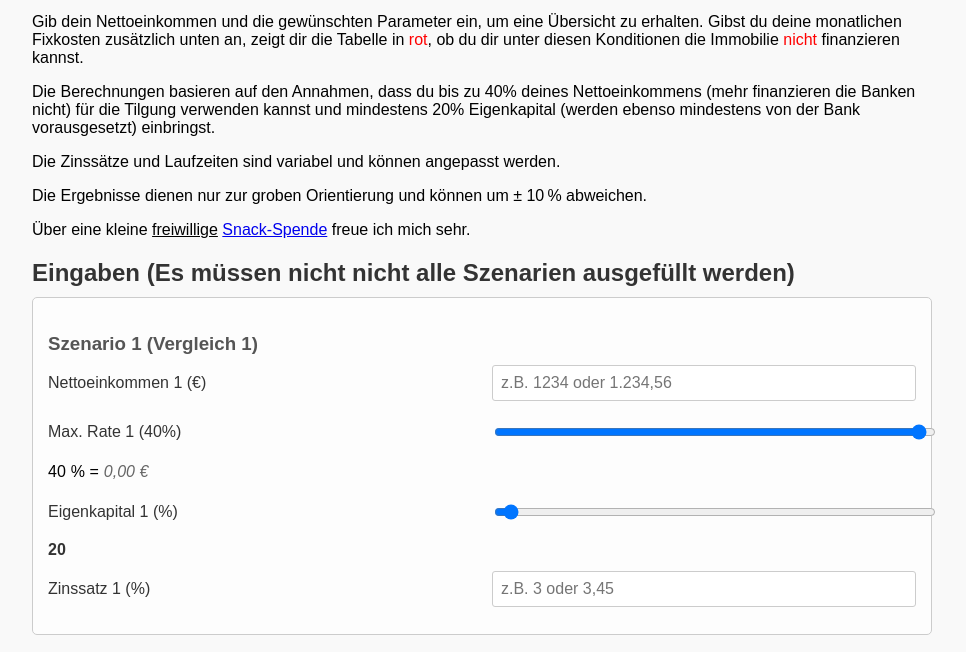
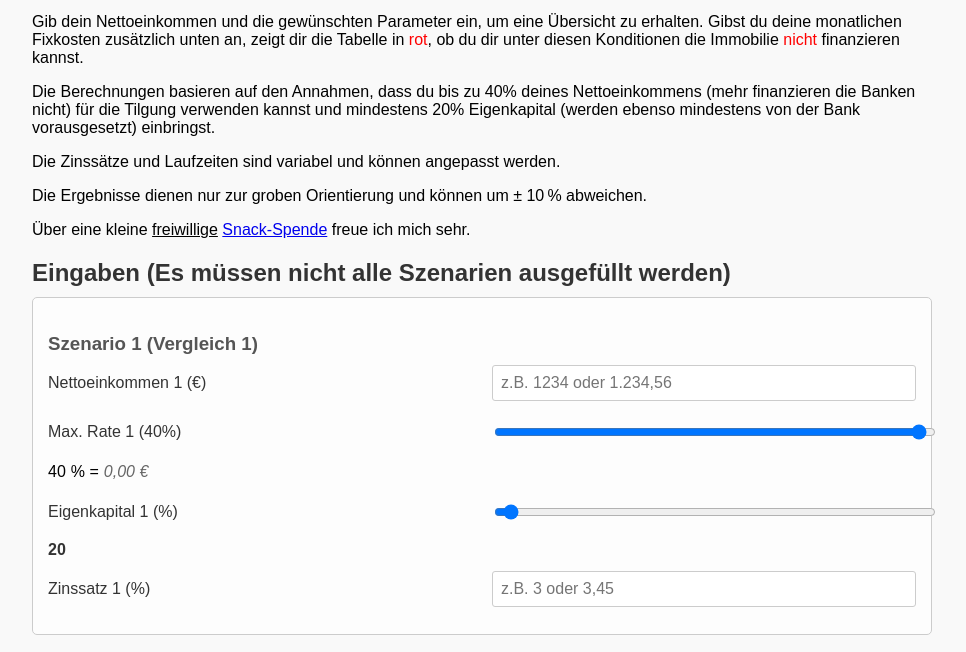
Before and after one commit to PoIsCoding/immo-kalkulation, a plain HTML site: page index.html in a window 1280 px wide. Shown: the part 115-767 px from the top of the page, without its empty margins (158-1124 px from the left). Drawn offline with Linux system fonts and the light colour scheme.

Commit message:
Release v1.3.1: Korrektur

```diff
--- a/index.html
+++ b/index.html
@@ -19,7 +19,7 @@
 
     <!-- Eingabensektion -->
     <section id="inputs">
-      <h2>Eingaben (Es müssen nicht nicht alle Szenarien ausgefüllt werden)</h2>
+      <h2>Eingaben (Es müssen nicht alle Szenarien ausgefüllt werden)</h2>
 
 
       <!-- Block 1 -->
```
